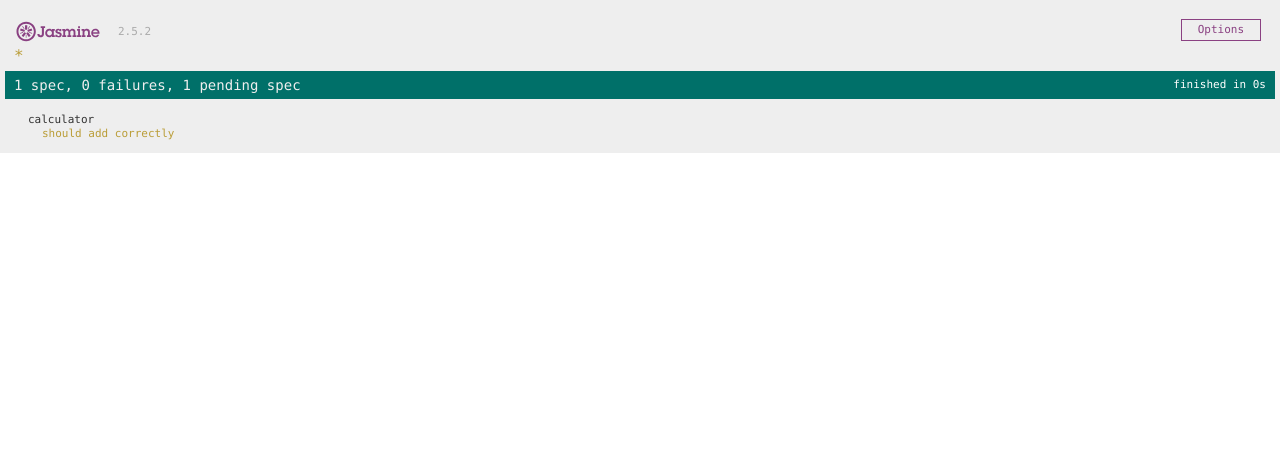
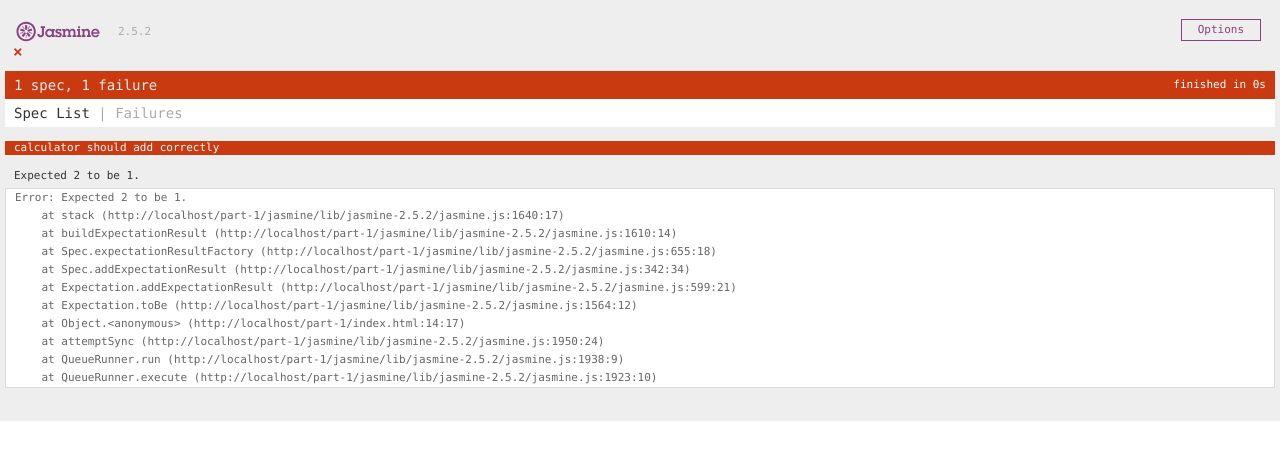
Before and after one commit to mrwizard82d1/get-started-unit-testing-ngjs, a plain HTML site: page part-1/index.html in a window 1280 px wide. Drawn offline with Linux system fonts and the light colour scheme.

Commit message:
Failing test

```diff
--- a/part-1/index.html
+++ b/part-1/index.html
@@ -10,7 +10,9 @@
 	</body>
 	<script type="text/javascript">
 describe('calculator', function() {
-	it('should add correctly');
+	it('should add correctly', function() {
+		expect(1 + 1).toBe(1);
+	});
 });
 	</script>
 </html>
```
